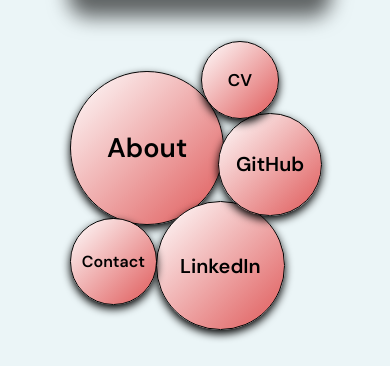
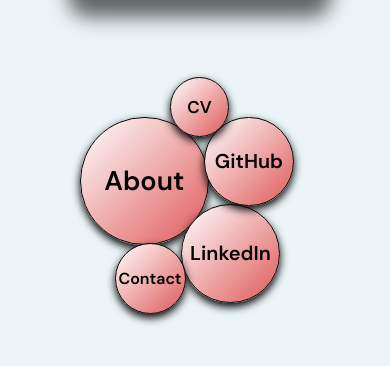
Before and after one commit to nicolaiaustad/personal_website, a website: page public/index.html in a window 390 px wide. Shown: the part 478-844 px from the top of the page. Drawn offline with Linux system fonts and the light colour scheme.

Commit message:
changes to balls

```diff
--- a/public/index.html
+++ b/public/index.html
@@ -67,13 +67,13 @@
 
         <!-- <div class="leanBall" id="leanid"></div> -->
 
-
-        <div class="experienceBall" id="ball1"><span>About</span></div>
-        <div class="experienceBall" id="ball2"><span>LinkedIn</span></div>
-        <div class="experienceBall" id="ball3"><span>GitHub</span></div>
-        <div class="experienceBall" id="ball4"><span>Contact</span></div>
-        <div class="experienceBall" id="ball5"><span>CV</span></div>
-
+        <div class="ball_container" >
+            <div class="experienceBall" id="ball1"><span>About</span></div>
+            <div class="experienceBall" id="ball2"><span>LinkedIn</span></div>
+            <div class="experienceBall" id="ball3"><span>GitHub</span></div>
+            <div class="experienceBall" id="ball4"><span>Contact</span></div>
+            <div class="experienceBall" id="ball5"><span>CV</span></div>
+        </div>
 
 
     </div>
--- a/public/styles.css
+++ b/public/styles.css
@@ -258,6 +258,25 @@
 
 }
 
+.ball_container {
+  @media screen and (max-width: 480px){
+    position: relative;
+    width: 80vw; /* Adjust based on your design */
+    height: 80vw; /* Same as width to maintain aspect ratio */
+    max-width: 230px; /* Maximum size */
+    max-height: 230px; /* Maximum size */
+    margin: 0 auto; /* Center horizontally */
+    display: flex;
+    flex-wrap: wrap; /* Allow the balls to wrap inside the container */
+    justify-content: center;
+    align-items: center;
+    background-color: transparent; /* Or any color */
+    z-index: 0;
+    top: 65%;
+  }
+
+}
+
 #ball1{
   width: 180px;
   height: 180px;
@@ -267,10 +286,20 @@
   font-size: 40px;
 
   @media screen and (max-width: 480px){
-    width: 18vh;
+    /* width: 18vh;
     height: 18vh;
     top: 65%;
     left: 18%;
+    font-size: 27px; */
+
+    /* width: 120px;
+    height: 120px; */
+    width: 55%;
+    height: 55%;
+    /* top: 65%;
+    left: 18%; */
+    top: 20%;
+    left: 0;
     font-size: 27px;
 
   }
@@ -285,10 +314,18 @@
   font-size: 27px;
 
   @media screen and (max-width: 480px){
-    width: 15vh;
+    /* width: 15vh;
     height: 15vh;
     top: 80.5%;
     left: 40%;
+    font-size: 20px; */
+
+    width: 42%;
+    height: 42%;
+    /* top: 80.5%;
+    left: 40%; */
+    top: 58%;
+    left: 44%;
     font-size: 20px;
 
   }
@@ -304,10 +341,18 @@
 
 
   @media screen and (max-width: 480px){
-    width: 12vh;
+    /* width: 12vh;
     height: 12vh;
     top: 70%;
     left: 56%;
+    font-size: 20px; */
+
+    width: 38%;
+    height: 38%;
+    /* top: 70%;
+    left: 56%; */
+    top: 20%;
+    left: 54%;
     font-size: 20px;
 
   }
@@ -323,10 +368,19 @@
   font-size: 21px;
 
   @media screen and (max-width: 480px){
-    width: 10vh;
+    /* width: 10vh;
     height: 10vh;
     top: 82.5%;
     left: 18%;
+    font-size: 16px;
+     */
+    width: 30%;
+    height: 30%;
+    /* top: 82.5%;
+    left: 18%; */
+    top: 75%;
+    left: 15%;
+
     font-size: 16px;
 
   }
@@ -342,10 +396,18 @@
   font-size: 23px;
 
   @media screen and (max-width: 480px){
-    width: 9vh;
+    /* width: 9vh;
     height: 9vh;
     top: 61.5%;
     left: 51.5%;
+    font-size: 17px; */
+
+    width: 25%;
+    height: 25%;
+    /* top: 61.5%;
+    left: 51.5%; */
+    top: 3%;
+    left: 39%;
     font-size: 17px;
 
   }
```
